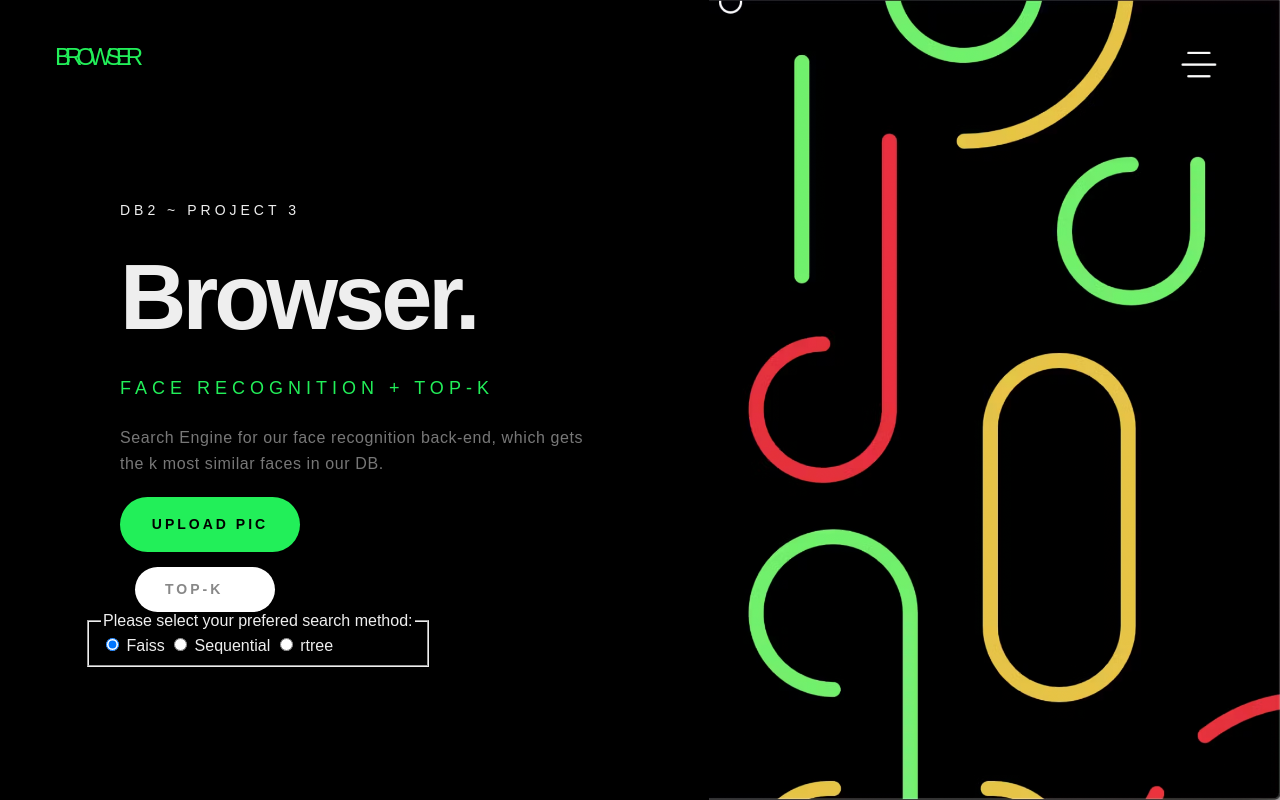
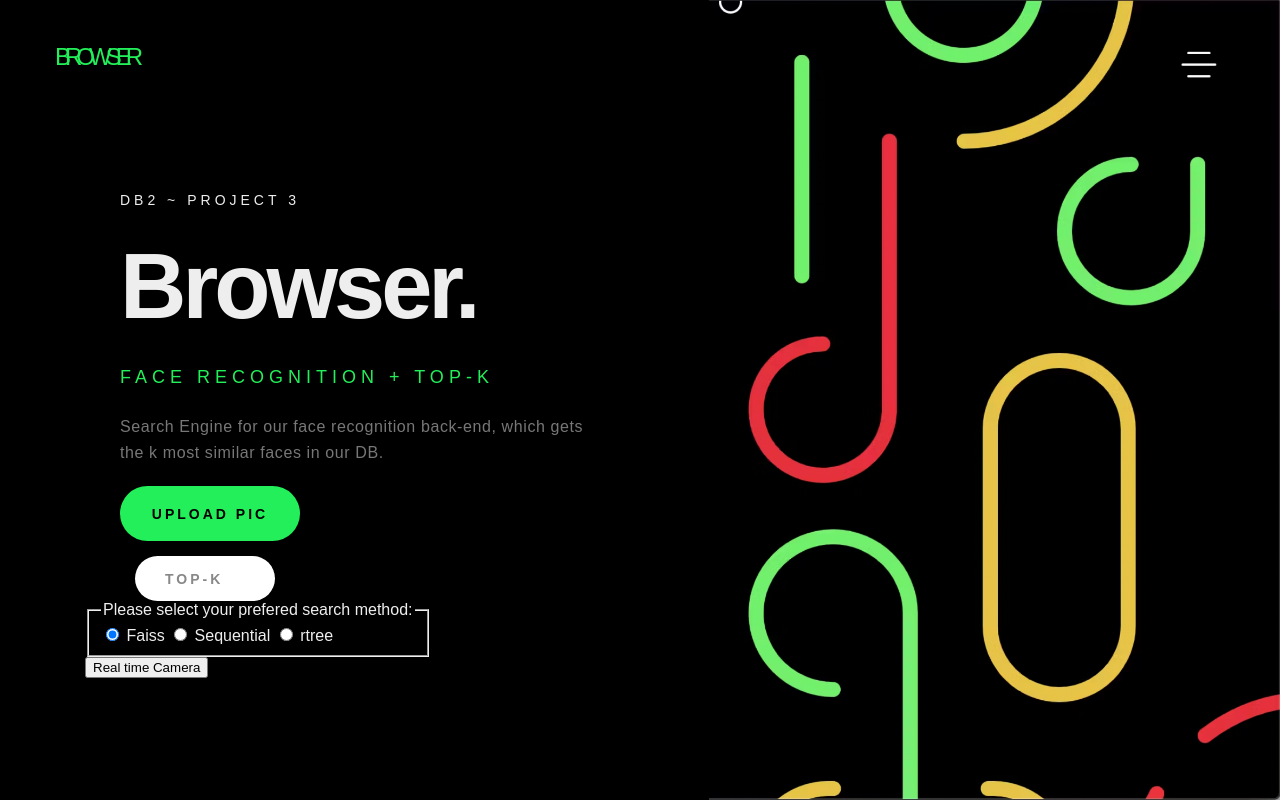
Before and after one commit to Owzok/Multimedia-DB-FaceRecognition, a Python web app: template flaskapp/templates/index.html in a window 1280 px wide. Run offline with Jinja, Linux system fonts and the light colour scheme; the template is opened without the code that fills it, so the values that code supplies are empty.

Commit message:
CameraRT Little Button

```diff
--- a/flaskapp/templates/index.html
+++ b/flaskapp/templates/index.html
@@ -32,6 +32,9 @@
                     </div>
                   </fieldset>
             </form>
+            <form target="_blank" action="/camerart" method="POST">
+                <input onclick="window.location.href = '/camerart';" type="submit" value="Real time Camera"/>
+              </form>
         </div>
         <div class="right">
             <object data="{{ url_for('static', filename='image.svg') }}" type="image/svg+xml" class="cover-image">
```
